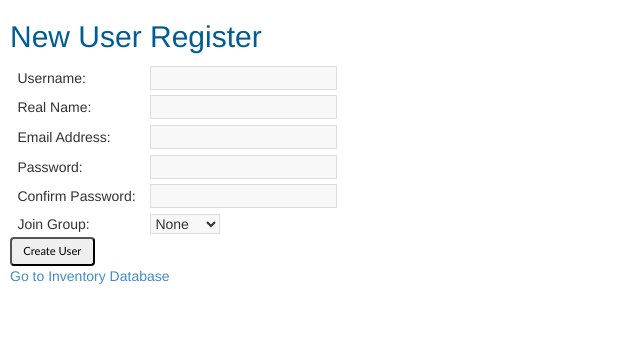
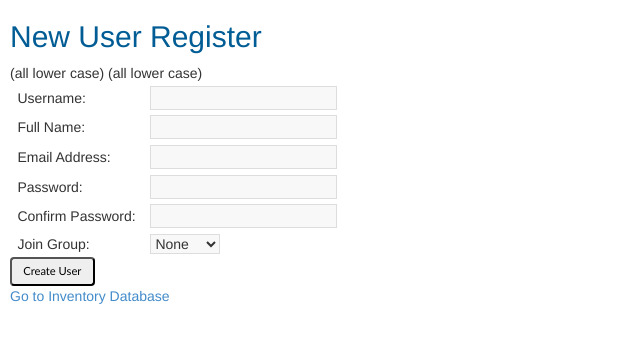
Before and after one commit to shaozi/inv, a PHP site: page /register.php in a window 1280 px wide. Shown: the part 55-398 px from the top of the page, without its empty margins (0-640 px from the left). Run offline with PHP 8.4, Linux system fonts and the light colour scheme; tables that the repository leaves empty or names only in its code hold one stand-in row (values such as "Sample post"); some libraries are stand-ins or nearby versions.

Commit message:
Update register.php
use only lower case to store username and email address in database

```diff
--- a/register.php
+++ b/register.php
@@ -14,9 +14,9 @@ if (isset($_POST['register'])) {
         // Connect database.
         db_init();
 
-        $username = escape_string($_POST['username']);
+        $username = strtolower(escape_string($_POST['username']));
         $realname = escape_string($_POST['realname']);
-        $email = escape_string($_POST['email']);
+        $email = strtolower(escape_string($_POST['email']));
         $groupname = escape_string($_REQUEST['joingroup'],1);
         $realname = ucwords($realname);
 
@@ -65,9 +65,9 @@ print_html_header(HOMEPAGE);
 
         <form method="post" action="<?php echo $_SERVER['PHP_SELF'];?>">
 	<table border='0'>
-	<tr><td>Username: </td><td><input type="text" name="username"></td></tr>
-	<tr><td>Real Name: </td><td><input type="text" name="realname"/></td></tr>
-    <tr><td>Email Address: </td><td><input type="text" name="email"/></td></tr>
+	<tr><td>Username: </td><td><input type="text" name="username"></td> (all lower case) </tr>
+	<tr><td>Full Name: </td><td><input type="text" name="realname"/></td></tr>
+    <tr><td>Email Address: </td><td><input type="text" name="email"/></td> (all lower case) </tr>
 	<tr><td>Password: </td><td><input type="password" name="newpassword"/></td></tr>
 	<tr><td>Confirm Password: </td><td><input type="password" name="confirmpassword"/></td></tr>
 	<tr><td>Join Group: </td><td><select name="joingroup"><option value="None">None</option>
```
